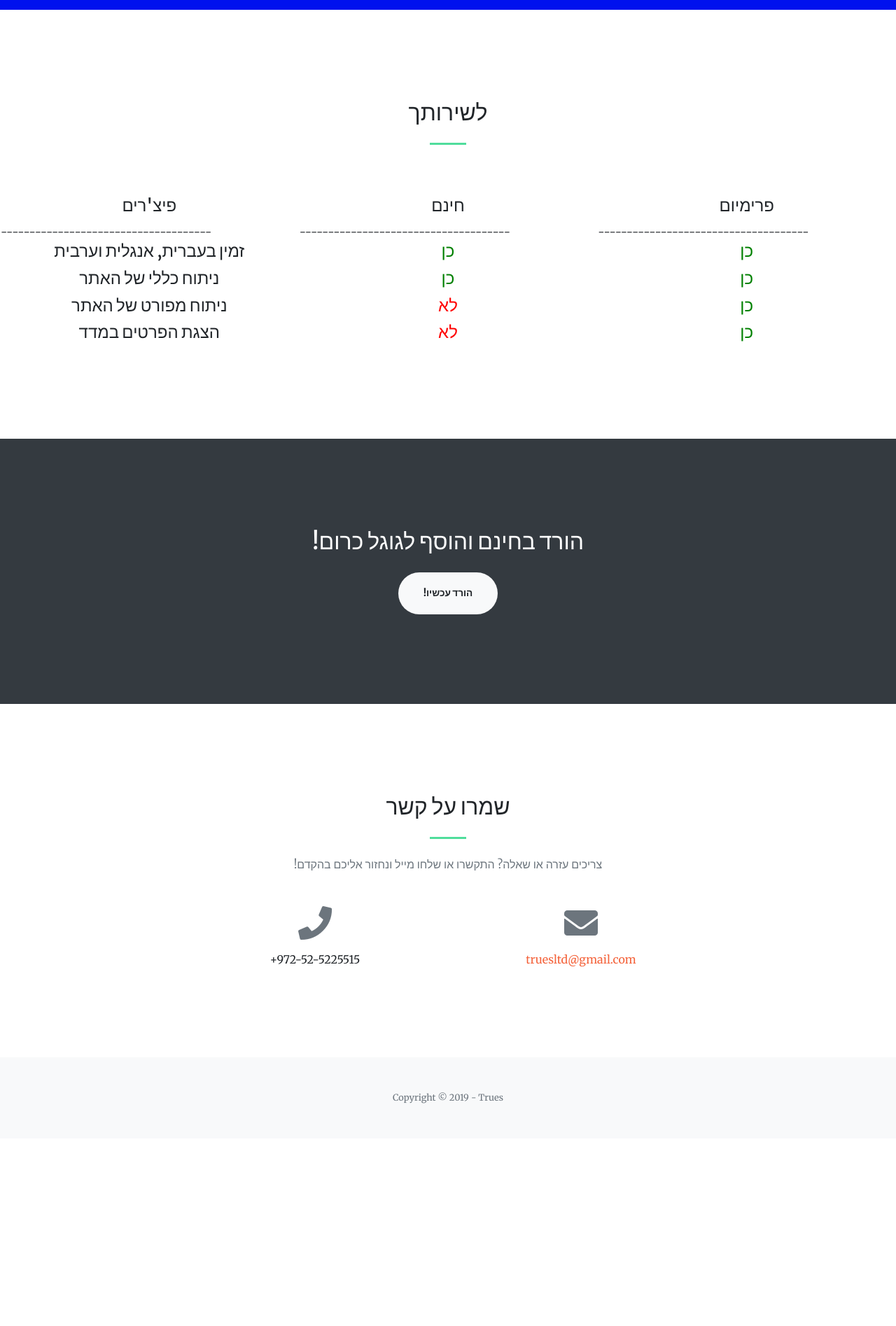
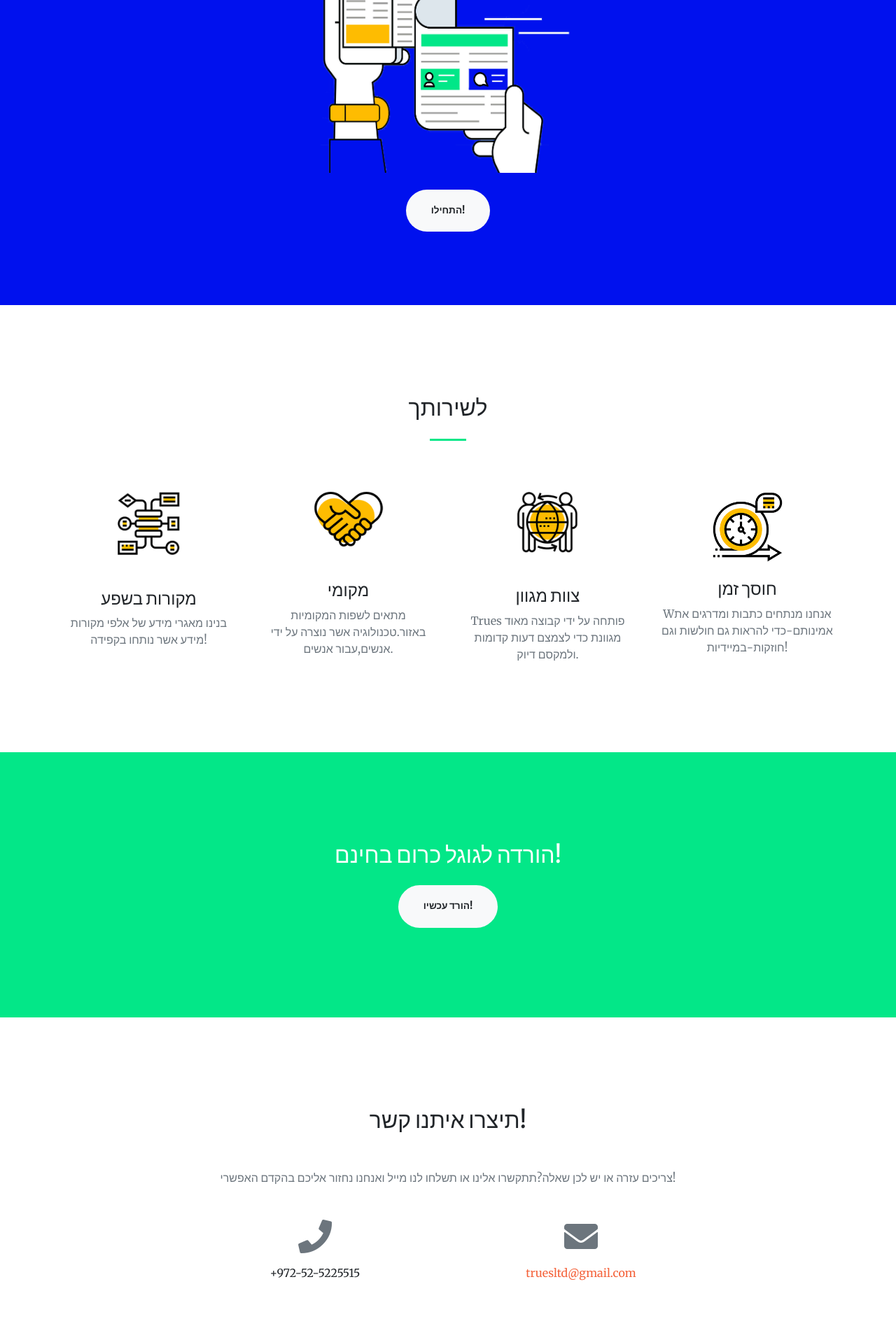
Before and after one commit to alice19-meet/Trues-1, a Flask app: page /he in a window 1280 px wide. Shown: the part 1240-3135 px from the top of the page at 70% size. Before the commit the page ends 2817 px from the top, so only its background shows below. Run offline with Flask 2, Linux system fonts and the light colour scheme; some libraries are stand-ins or nearby versions.

Commit message:
fixed a few bugs on the website

```diff
--- a/templates/arabicindex.html
+++ b/templates/arabicindex.html
@@ -43,7 +43,6 @@
 
           </li>
           <li class="nav-item">
-            <a class="nav-link js-scroll-trigger" href="/he"><h5>עברית</h5></a>
           </li>
           <li class="nav-item">
             <a class="nav-link js-scroll-trigger" href="#contact">تواصل</a>
--- a/templates/hebrew.html
+++ b/templates/hebrew.html
@@ -2,6 +2,7 @@
 <html lang="en">
 
 <head>
+
   <meta charset="utf-8">
   <meta name="viewport" content="width=device-width, initial-scale=1, shrink-to-fit=no">
   <meta name="description" content="">
@@ -9,17 +10,17 @@
 
   <link href="https://fonts.googleapis.com/css?family=Arvo|Open+Sans" rel="stylesheet">
   <!-- Font Awesome Icons -->
-  <link href="vendor/fontawesome-free/css/all.min.css" rel="stylesheet" type="text/css">
+  <link href="../static/vendor/fontawesome-free/css/all.min.css" rel="stylesheet" type="text/css">
 
   <!-- Google Fonts -->
   <link href="https://fonts.googleapis.com/css?family=Merriweather+Sans:400,700" rel="stylesheet">
   <link href='https://fonts.googleapis.com/css?family=Merriweather:400,300,300italic,400italic,700,700italic' rel='stylesheet' type='text/css'>
 
   <!-- Plugin CSS -->
-  <link href="vendor/magnific-popup/magnific-popup.css" rel="stylesheet">
+  <link href="../static/vendor/magnific-popup/magnific-popup.css" rel="stylesheet">
 
   <!-- Theme CSS - Includes Bootstrap -->
-  <link href="{{ url_for('static', filename='css/creative.min.css')}}" rel="stylesheet">
+  <link href="{{ url_for('static', filename='css/creative.css')}}" rel="stylesheet">
   <link rel="stylesheet" type="text/css" href="/static/style.css">
 </head>
 
@@ -28,17 +29,17 @@
   <!-- Navigation -->
   <nav class="navbar navbar-expand-lg navbar-light fixed-top py-3" id="mainNav">
     <div class="container">
-      <a href="#page-top" class="navbar-brand js-scroll-trigger"><img src="static/trues_logo.png" alt="trues logo" style="width:200px;height:100px;border:0;"></a>
+      <a href="#page-top" class="navbar-brand js-scroll-trigger"><img src="static/Green_Logo.png" alt="trues logo" style="width:174.8px;height:48.6px;border:0;"></a>
       <button class="navbar-toggler navbar-toggler-right" type="button" data-toggle="collapse" data-target="#navbarResponsive" aria-controls="navbarResponsive" aria-expanded="false" aria-label="Toggle navigation">
         <span class="navbar-toggler-icon"></span>
       </button>
       <div class="collapse navbar-collapse" id="navbarResponsive">
         <ul class="navbar-nav ml-auto my-2 my-lg-0">
           <li class="nav-item">
-            <a class="nav-link js-scroll-trigger"  href="/ar">عربية</a>
+            <a class="nav-link js-scroll-trigger"  href="/ar"><h5>عربي</h5></a>
           </li>
           <li class="nav-item">
-            <a class="nav-link js-scroll-trigger"  href="/">English</a>
+            <a class="nav-link js-scroll-trigger" href="/"><h5>english</h5></a>
           </li>
           <li class="nav-item">
             <a class="nav-link js-scroll-trigger" href="#about">אודות</a>
@@ -50,7 +51,7 @@
             <a class="nav-link js-scroll-trigger" href="#portfolio">הורד</a>
           </li>
           <li class="nav-item">
-            <a class="nav-link js-scroll-trigger" href="#contact"> צור קשר</a>
+            <a class="nav-link js-scroll-trigger" href="#contact">צור קשר</a>
           </li>
         </ul>
       </div>
@@ -62,11 +63,12 @@
     <div class="container h-100">
       <div class="row h-100 align-items-center justify-content-center text-center">
         <div class="col-lg-10 align-self-end">
-          <h1 class="text-uppercase text-white font-weight-bold">.יש לכם את הזכות לדעת</h1>
-          <hr class="divider my-4">
+          <h1 class="text-uppercase text-white font-weight-bold">יש לך את הזכות לדעת.</h1>
+          <hr class="divider green my-4">
         </div>
         <div class="col-lg-8 align-self-baseline">
-          <p class="text-white-75 font-weight-light mb-5"> ."Trues" יש לך את היכולת לקבל הבנה חדשה של תוכן ואמינןת המקור בעזרת תוסף האינטרנט  </p>
+          <p class="text-white-75 font-weight-light mb-5">יש לך את היכולת לקבל הבנה חדשה של תוכן ואמינות המקור בעזרת trues
+         </p>
           <a class="btn btn-primary btn-xl js-scroll-trigger" href="#about">גלו עוד</a>
         </div>
       </div>
@@ -78,10 +80,15 @@
     <div class="container">
       <div class="row justify-content-center">
         <div class="col-lg-8 text-center">
-          <h2 class="text-white mt-0"> !יש לנו מה שאתם צריכים</h2>
+          <h2 class="text-white mt-0"> אנחנו משתמשים בטכנולוגיה ובאנשים
+כדי להתמודד עם בעיית מידע לא אמין,מטעה ובעל דעה קדומה באינטרנט. </h2>
           <hr class="divider light my-4">
-          <p class="text-white-50 mb-4">."Trues" תוכלו להבדיל בין חדשות אמיתיות למזויפות בעזרת התוסף</p>
-          <a class="btn btn-light btn-xl js-scroll-trigger" href="#services"> !התחילו </a>
+          <p class="text-white-50 mb-4">פיתחנו אלגוריתם שמדרג אתרי חדשות וכתבות ,אשר מבוסס על מגוון של נתונים, כמו הכותב, תאריך,מילות מפתח ודקדוק, והכל במידיות.</p>
+          <br>
+          <img src="static/webFinal.png" alt="web img" style="height: 54%; width: 50%">
+          <br>
+          <br>
+          <a class="btn btn-light btn-xl js-scroll-trigger" href="#services">התחילו!</a>
         </div>
       </div>
     </div>
@@ -92,48 +99,56 @@
 
      <div class="container">
       <h2 class="text-center mt-0">לשירותך</h2>
-      <hr class="divider my-4">
-    </div>
-    <br>
-    <br>
- <table style="width:100%">
-  <tr>
-    <th class="title_table"><h4>פיצ'רים</h4></th>
-    <th class="title_table"><h4>חינם</h4></th>
-    <th class="title_table"><h4>פרימיום</h4></th>
-  </tr>
-  <tr>
-    <td>-------------------------------------</td>
-    <td>-------------------------------------</td>
-    <td>-------------------------------------</td>
-  </tr>
-  <tr>
-    <td class="headddd"><h4>זמין בעברית, אנגלית וערבית</h4></td>
-    <td class="y"><h4>כן</h4></td>
-    <td class="y"><h4>כן</h4></td>
-  </tr>
-  <tr>
-    <td class="headddd"><h4>ניתוח כללי של האתר</h4></td>
-    <td class="y"><h4>כן</h4></td>
-    <td class="y"><h4>כן</h4></td>
-  </tr>
-  <tr>
-    <td class="headddd"><h4>ניתוח מפורט של האתר</h4></td>
-    <td class="n"><h4>לא</h4></td>
-    <td class="y"><h4>כן</h4></td>
-  </tr>
-  <tr>
-    <td class="headddd"><h4>הצגת הפרטים במדד</h4></td>
-    <td class="n"><h4>לא</h4></td>
-    <td class="y"><h4>כן</h4></td>
-  </tr>
-</table>
+  <hr class="dividering light my-4">
+      <div class="row">
+        <div class="col-lg-3 col-md-6 text-center">
+          <div class="mt-5">
+             <img src="static/data.png" alt="data" style="width:36%;height:36%;border:0;">
+             <br>
+            <br>
+            <br>
+
+            <h3 class="h4 mb-2">מקורות בשפע</h3>
+            <p class="text-muted mb-0">בנינו מאגרי מידע של אלפי מקורות מידע אשר נותחו בקפידה!</p>
+          </div>
+        </div>
+        <div class="col-lg-3 col-md-6 text-center">
+          <div class="mt-5">
+            <img src="static/home.png" alt="home" style="width:40%;height:40%;border:0;">
+            <br>
+            <br>
+            <br>
+            <h3 class="h4 mb-2">מקומי</h3>
+            <p class="text-muted mb-0">מתאים לשפות המקומיות באזור.טכנולוגיה אשר נוצרה על ידי אנשים,עבור אנשים.</p>
+          </div>
+        </div>
+        <div class="col-lg-3 col-md-6 text-center">
+          <div class="mt-5">
+            <img src="static/diverse.png" alt="diverse" style="width:36%;height:36%;border:0;">
+            <br>
+            <br>
+            <br>
+            <h3 class="h4 mb-2">צוות מגוון</h3>
+            <p class="text-muted mb-0">Trues פותחה על ידי קבוצה מאוד מגוונת כדי לצמצם  דעות קדומות ולמקסם דיוק.</p>
+          </div>
+        </div>
+        <div class="col-lg-3 col-md-6 text-center">
+          <div class="mt-5">
+            <img src="static/t.png" alt="time" style="width:40%;height:40%;border:0;">
+          <br>
+           <br>
+
+            <h3 class="h4 mb-2" >חוסך זמן</h3>
+            <p class="text-muted mb-0">Wאנחנו מנתחים כתבות ומדרגים את אמינותם-כדי להראות גם חולשות וגם חוזקות-במיידיות!</p>
+          </div>
+        </div>
+      </div>
 </section>
   <!-- Portfolio Section -->
   <section id="portfolio" class="page-section bg-dark text-white">
   <div class="container text-center">
-      <h2 class="mb-4">!הורד בחינם והוסף לגוגל כרום</h2>
-      <a class="btn btn-light btn-xl" href='https://startbootstrap.com/themes/creative/'>!הורד עכשיו</a>
+      <h2 class="mb-4">הורדה לגוגל כרום בחינם!</h2>
+      <a class="btn btn-light btn-xl" href="https://chrome.google.com/webstore/detail/trues/aeiaibonicmbloblmpkcodhphljnafmg?hl=en&authuser=1">הורד עכשיו!</a>
     </div>
   </section>
 
@@ -144,9 +159,9 @@
     <div class="container">
       <div class="row justify-content-center">
         <div class="col-lg-8 text-center">
-          <h2 class="mt-0">שמרו על קשר</h2>
-          <hr class="divider my-4">
-          <p class="text-muted mb-5">!צריכים עזרה או שאלה? התקשרו או שלחו מייל ונחזור אליכם בהקדם</p>
+          <h2 class="mt-0">תיצרו איתנו קשר!</h2>
+          <hr class="divider green my-4">
+          <p class="text-muted mb-5">צריכים עזרה או יש לכן שאלה?תתקשרו אלינו או תשלחו לנו מייל ואנחנו נחזור אליכם בהקדם האפשרי!</p>
         </div>
       </div>
       <div class="row">
@@ -166,7 +181,7 @@
   <!-- Footer -->
   <footer class="bg-light py-5">
     <div class="container">
-      <div class="small text-center text-muted">Copyright &copy; 2019 - Trues</div>
+      <div class="small text-center text-muted">זכויות יוצרים &copy; 2019 - Start Bootstrap</div>
     </div>
   </footer>
 
@@ -177,9 +192,10 @@
 
   <!-- Plugin JavaScript -->
   <script src="{{url_for('static', filename='vendor/jquery-easing/jquery.easing.min.js')}}"></script>
+
   <!-- Custom scripts for this template -->
-  <script src="{{url_for('static', filename='js/creative.min.js')}}"></script>
-
+  <!-- <script src="{{url_for('static', filename='js/creative.min.js')}}"></script>  -->
+<script src="../static/js/creative.min.js"></script>
 </body>
 
 </html>
```
